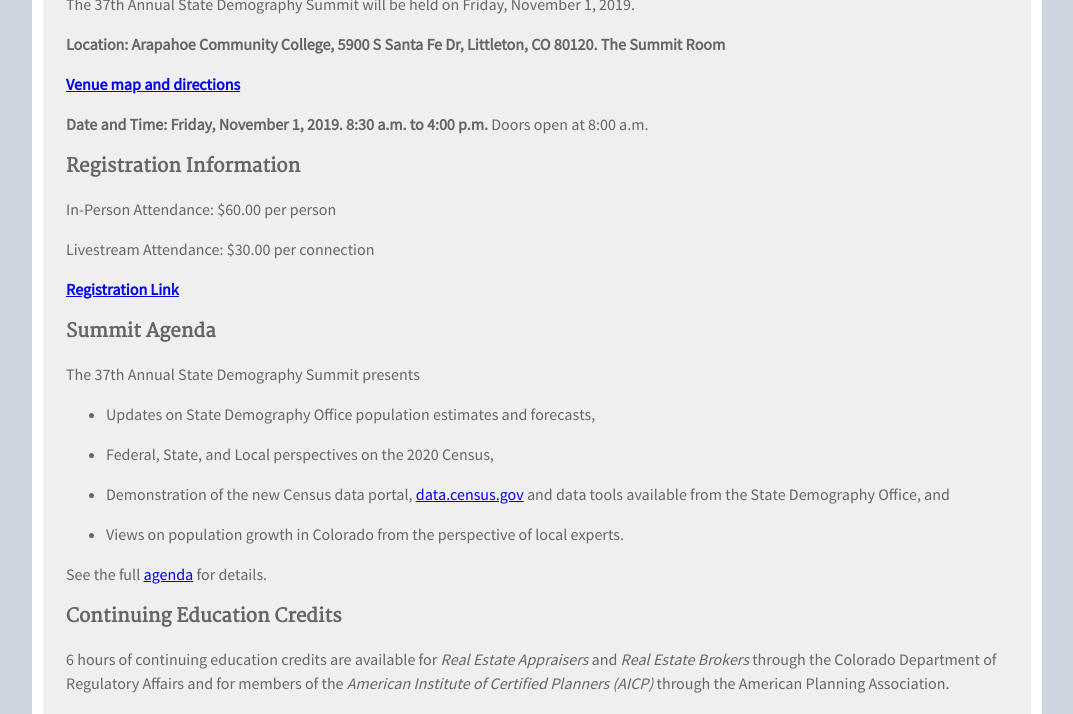
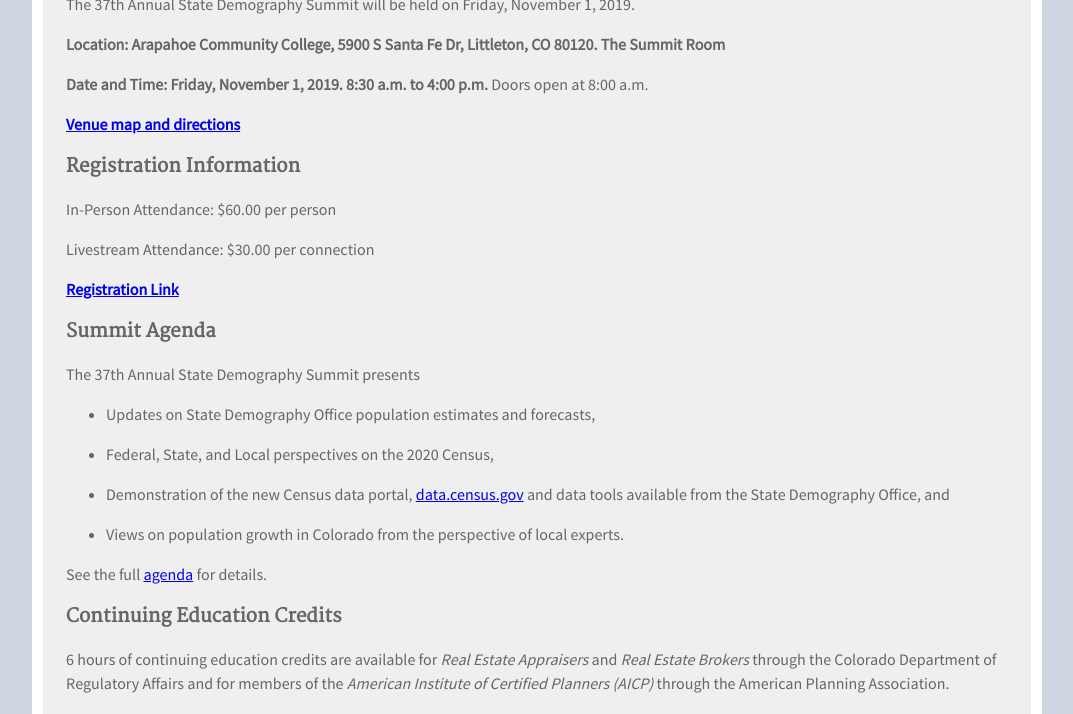
Before and after one commit to TBleess/Website_New, a Jekyll site: the page built from pages/9_Not_in_Menu/demography_summit_2019.md, in a window 1280 px wide and 900 px high, scrolled down 954 px, cut to the strip 186-900 px from the top of the window. Shown: the whole strip, without its empty margins (103-1176 px from the left). Built offline with Jekyll 4.4.1, drawn with Linux system fonts in a browser that asks for light colours.

```diff
--- a/pages/9_Not_in_Menu/demography_summit_2019.md
+++ b/pages/9_Not_in_Menu/demography_summit_2019.md
@@ -16,9 +16,9 @@ The 37th Annual State Demography Summit will be held on Friday, November 1, 2019
 
 **Location: Arapahoe Community College, 5900 S Santa Fe Dr, Littleton, CO 80120.  The Summit Room**
 
+**Date and Time: Friday, November 1, 2019.  8:30 a.m. to 4:00 p.m.**  Doors open at 8:00 a.m.
+
 **[Venue map and directions](https://drive.google.com/uc?export=download&id=14JaBgH6UTqtC-9fnE0aYmUYTPh-LSg5P)**
-
-**Date and Time: Friday, November 1, 2019.  8:30 a.m. to 4:00 p.m.**  Doors open at 8:00 a.m.
 
 ### Registration Information
 In-Person Attendance:  $60.00 per person
```
